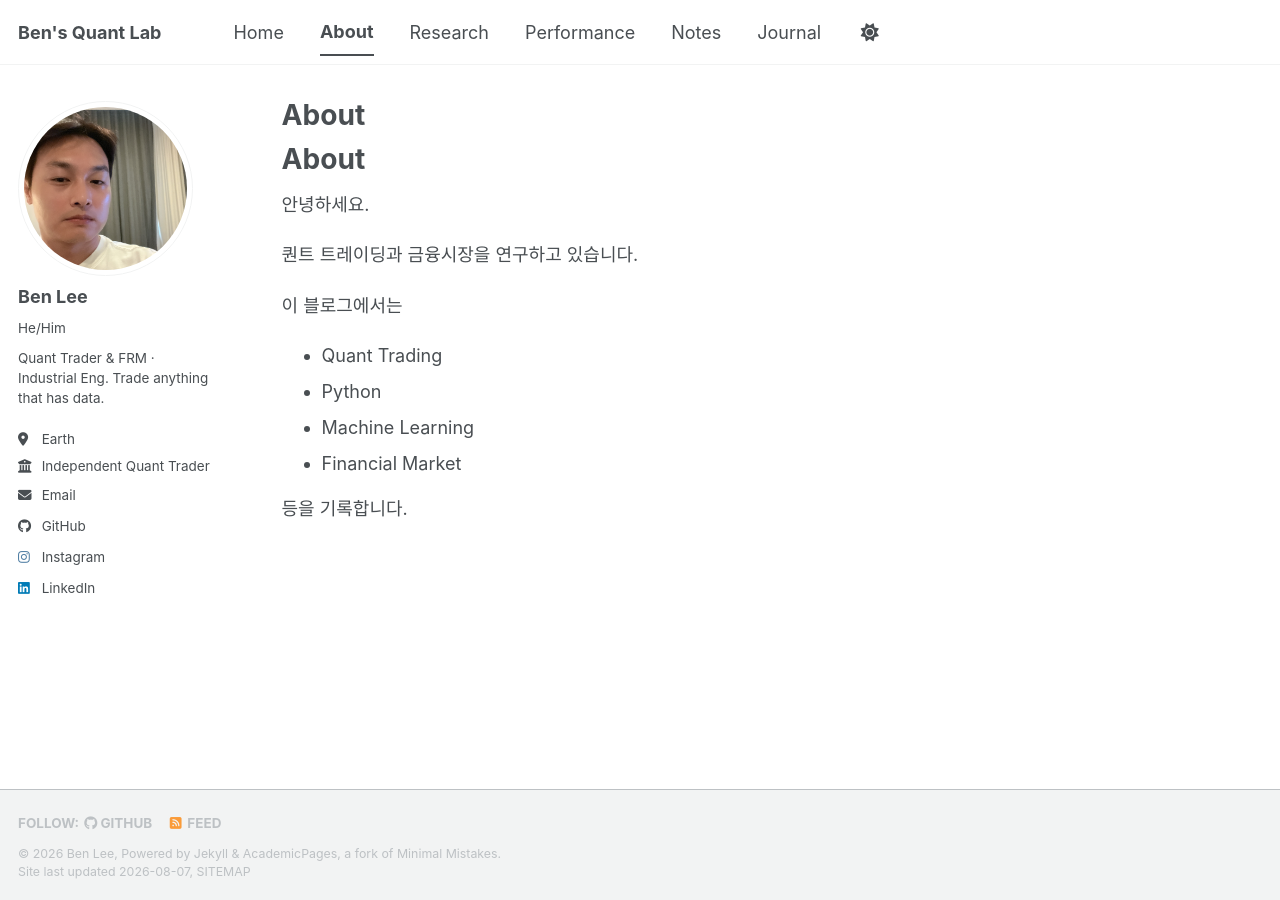
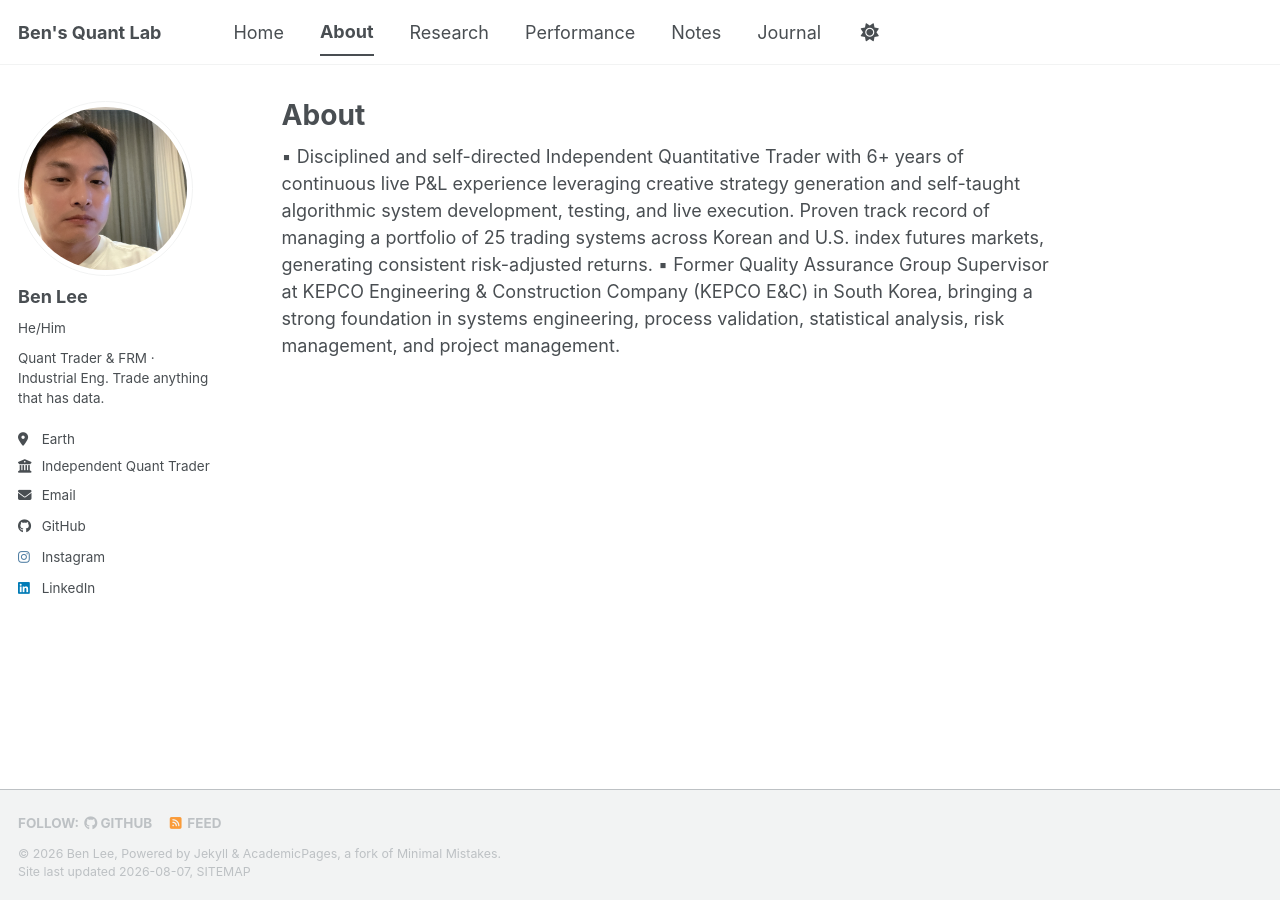
Before and after one commit to leebh1119/leebh1119.github.io, a Jekyll site: the page built from _pages/about.md, in a window 1280 px wide. Built offline with Jekyll 4.4.1, drawn with Linux system fonts in a browser that asks for light colours; a style sheet for code colours, icons or effects is not loaded.

Commit message:
Updated About page

```diff
--- a/_pages/about.md
+++ b/_pages/about.md
@@ -4,17 +4,5 @@ permalink: /about/
 author_profile: true
 ---
 
-# About
-
-안녕하세요.
-
-퀀트 트레이딩과 금융시장을 연구하고 있습니다.
-
-이 블로그에서는
-
-- Quant Trading
-- Python
-- Machine Learning
-- Financial Market
-
-등을 기록합니다.
+▪ Disciplined and self-directed Independent Quantitative Trader with 6+ years of continuous live P&L experience leveraging creative strategy generation and self-taught algorithmic system development, testing, and live execution. Proven track record of managing a portfolio of 25 trading systems across Korean and U.S. index futures markets, generating consistent risk-adjusted returns.
+▪ Former Quality Assurance Group Supervisor at KEPCO Engineering & Construction Company (KEPCO E&C) in South Korea, bringing a strong foundation in systems engineering, process validation, statistical analysis, risk management, and project management.
```
